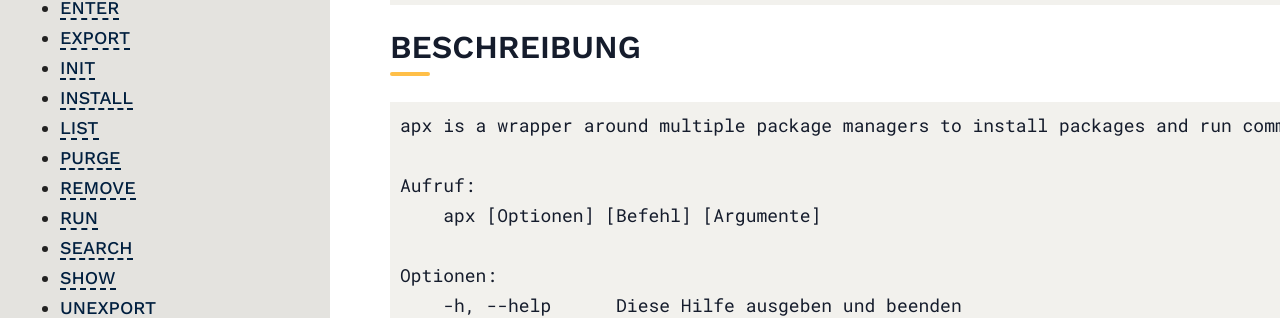
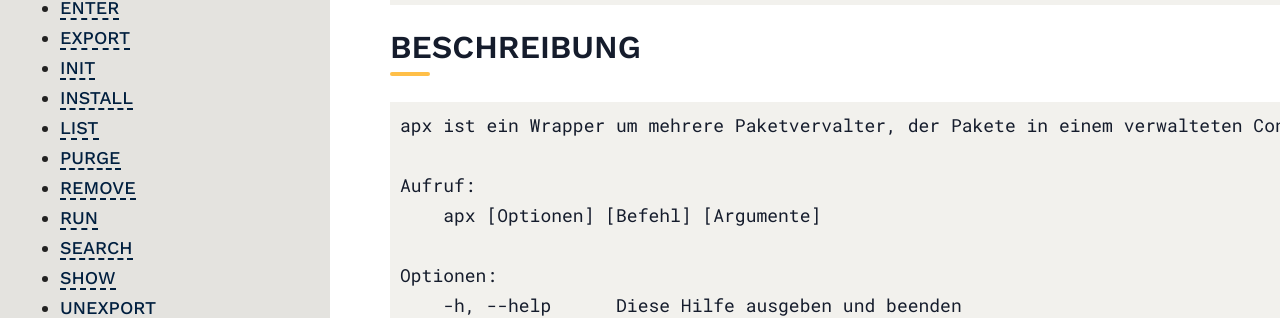
Before and after one commit to Vanilla-OS/documentation, a Jekyll site: the page built from docs/apx/manpage.de.md, in a window 1280 px wide. Shown: the part 377-695 px from the top of the page. Built offline with Jekyll 4.4.1, drawn with Linux system fonts in a browser that asks for light colours; our own code applies the rules of GitHub Pages for plain Markdown files; some of the changed text lies outside the part shown.

Commit message:
manpage.de.md: Complete german translation

````diff
--- a/docs/apx/manpage.de.md
+++ b/docs/apx/manpage.de.md
@@ -20,7 +20,7 @@ apx [Optionen] [Befehl] [Argumente]
 ## BESCHREIBUNG
 
 ```markdown
-apx is a wrapper around multiple package managers to install packages and run commands inside a managed container.
+apx ist ein Wrapper um mehrere Paketvervalter, der Pakete in einem verwalteten Container installiert und Befehle dort ausführt.
 
 Aufruf:
     apx [Optionen] [Befehl] [Argumente]
````
